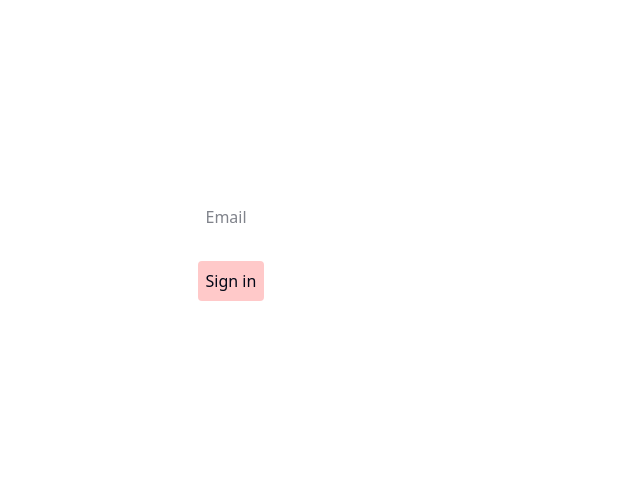
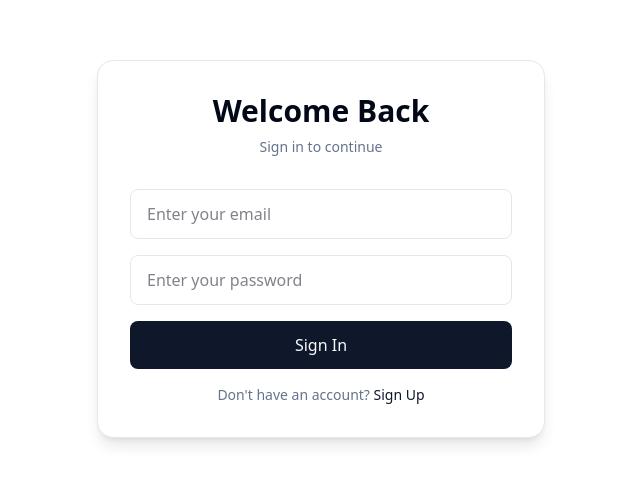
Before and after one commit to AnkitGyan/Draw-app, a Next.js app in the folder apps/draw-app-frontend/: page /signin in a window 1280 px wide. Shown: the part 151-634 px from the top of the page, without its empty margins (319-959 px from the left). Built offline with nearby package versions, Linux system fonts and the light colour scheme.

Commit message:
fixed ui for signin and signup

```diff
--- a/apps/draw-app-frontend/app/components/AuthPage.tsx
+++ b/apps/draw-app-frontend/app/components/AuthPage.tsx
@@ -1,27 +1,141 @@
 "use client";
 
-export function AuthPage({isSignin}: {
-    isSignin: boolean
+import { HTTP_BACKEND } from "@/config";
+import axios from "axios";
+import Link from "next/link";
+import { useRouter } from "next/navigation";
+import { useState } from "react";
+
+export function AuthPage({
+  isSignin,
+}: {
+  isSignin: boolean;
 }) {
-    return <div className="w-screen h-screen flex justify-center items-center">
-        <div className="p-6 m-2 bg-white rounded">
-            <div className="p-2">
-                <input type="text" placeholder="Email"></input>
-            </div>
-            <div className="p-2">
+  const router = useRouter();
 
-            </div>
+  const [name, setName] = useState("");
+  const [email, setEmail] = useState("");
+  const [password, setPassword] = useState("");
 
-            {!isSignin &&  <div className="p-2">
-                <input type="text" placeholder="name"></input>
-            </div>}
+  const [loading, setLoading] = useState(false);
 
-            <div className="pt-2">
-                <button className="bg-red-200 rounded p-2" onClick={() => {
+  async function handleAuth() {
+    try {
+      setLoading(true);
 
-                }}>{isSignin ? "Sign in" : "Sign up"}</button>
-            </div>
+      if (isSignin) {
+        const response = await axios.post(
+          `${HTTP_BACKEND}/login`,
+          {
+            email,
+            password,
+          }
+        );
+
+        localStorage.setItem("token", response.data.token);
+
+        router.push("/");
+      } else {
+        await axios.post(`${HTTP_BACKEND}/signup`, {
+          name,
+          email,
+          password,
+        });
+
+        alert("Account created successfully");
+        router.push("/signin");
+      }
+    } catch (e: any) {
+      alert(
+        e?.response?.data?.message ||
+          "Something went wrong"
+      );
+    } finally {
+      setLoading(false);
+    }
+  }
+
+  return (
+    <div className="min-h-screen bg-background flex items-center justify-center px-4">
+      <div className="w-full max-w-md rounded-2xl border border-border bg-card p-8 shadow-lg">
+
+        <div className="mb-8 text-center">
+          <h1 className="text-3xl font-bold text-foreground">
+            {isSignin ? "Welcome Back" : "Create Account"}
+          </h1>
+
+          <p className="mt-2 text-sm text-muted-foreground">
+            {isSignin
+              ? "Sign in to continue"
+              : "Create an account to start collaborating"}
+          </p>
         </div>
+
+        <div className="space-y-4">
+
+          {!isSignin && (
+            <input
+              className="w-full rounded-lg border border-border bg-background px-4 py-3 outline-none focus:ring-2 focus:ring-primary"
+              type="text"
+              placeholder="Enter your name"
+              value={name}
+              onChange={(e) => setName(e.target.value)}
+            />
+          )}
+
+          <input
+            className="w-full rounded-lg border border-border bg-background px-4 py-3 outline-none focus:ring-2 focus:ring-primary"
+            type="email"
+            placeholder="Enter your email"
+            value={email}
+            onChange={(e) => setEmail(e.target.value)}
+          />
+
+          <input
+            className="w-full rounded-lg border border-border bg-background px-4 py-3 outline-none focus:ring-2 focus:ring-primary"
+            type="password"
+            placeholder="Enter your password"
+            value={password}
+            onChange={(e) => setPassword(e.target.value)}
+          />
+
+          <button
+            disabled={loading}
+            onClick={handleAuth}
+            className="w-full rounded-lg bg-primary py-3 font-medium text-primary-foreground transition-opacity hover:opacity-90 disabled:opacity-50"
+          >
+            {loading
+              ? "Please wait..."
+              : isSignin
+              ? "Sign In"
+              : "Sign Up"}
+          </button>
+
+          <p className="text-center text-sm text-muted-foreground">
+            {isSignin ? (
+              <>
+                Don't have an account?{" "}
+                <Link
+                  href="/signup"
+                  className="text-primary hover:underline"
+                >
+                  Sign Up
+                </Link>
+              </>
+            ) : (
+              <>
+                Already have an account?{" "}
+                <Link
+                  href="/signin"
+                  className="text-primary hover:underline"
+                >
+                  Sign In
+                </Link>
+              </>
+            )}
+          </p>
+        </div>
+      </div>
     </div>
-
+  );
 }
--- a/apps/draw-app-frontend/app/components/RoomCanvas.tsx
+++ b/apps/draw-app-frontend/app/components/RoomCanvas.tsx
@@ -9,7 +9,7 @@ export function RoomCanvas({roomId}: {roomId: string}) {
     const [socket, setSocket] = useState<WebSocket | null>(null);
 
     useEffect(() => {
-        const ws = new WebSocket(`${WS_URL}?token=eyJhbGciOiJIUzI1NiIsInR5cCI6IkpXVCJ9.eyJ1c2VySWQiOiI3Njg0NDMwYy04YzNiLTRlZmQtOGFmNS00YzQwMzdmNjJkYzMiLCJpYXQiOjE3MzcyOTg2NjV9.xacFop0s231DoUVeLZormeIbBmIRaXftTVVI6weIqFo`)
+        const ws = new WebSocket(`${WS_URL}?token=eyJhbGciOiJIUzI1NiIsInR5cCI6IkpXVCJ9.eyJ1c2VySWQiOiIyMzY2OWM2YS1jM2Q4LTRjM2QtYTgxNS04YWVmNmIyZjRkZWEiLCJpYXQiOjE3ODE5ODI4Njh9.l0aWTQBKsp1x4hncoOLJvPS6-F2CM1Jv9hylUQ9Y4Bs`)
 
         ws.onopen = () => {
             setSocket(ws);
```
